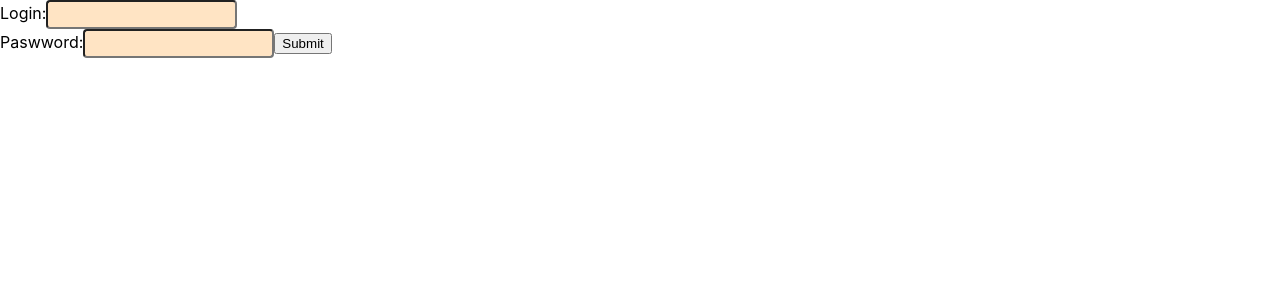
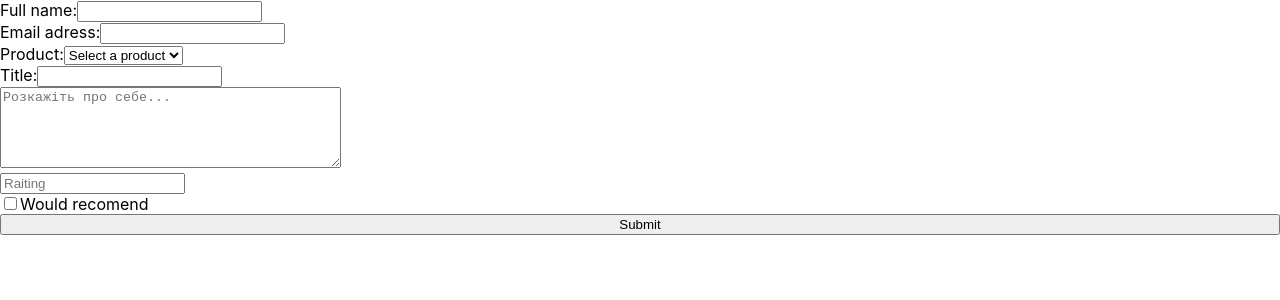
Before and after one commit to Evalac/homeWorkReact2ConatctBook, a React (Create React App) app: page / in a window 1280 px wide. Shown: the top 300 px of the page. Built offline with nearby package versions, Linux system fonts and the light colour scheme.

Commit message:
Form Ready

```diff
--- a/src/components/App.jsx
+++ b/src/components/App.jsx
@@ -1,6 +1,7 @@
 import { Component } from 'react';
 import { ContactValidation } from './ContactValidation/ContactValidation';
 import { Formika } from './ContactValidation/Formik/Formika';
+import { FormikNext } from './ContactValidation/FormikNext/FormixNext';
 
 import { nanoid } from 'nanoid';
 
@@ -18,7 +19,8 @@ class App extends Component {
   render() {
     return (
       <>
-        <Formika />
+        {/* <Formika /> */}
+        <FormikNext />
         {/* <ContactValidation /> */}
       </>
     );
--- /dev/null
+++ b/src/components/ContactValidation/FormikNext/FormikNext.module.css
@@ -0,0 +1,9 @@
+.form {
+  display: flex;
+  flex-direction: column;
+  justify-content: center;
+}
+
+.error {
+  color: red;
+}
--- /dev/null
+++ b/src/components/ContactValidation/FormikNext/FormixNext.jsx
@@ -0,0 +1,107 @@
+import { Component } from 'react';
+import { Formik, Form, Field, ErrorMessage } from 'formik';
+import { object, string, email, number, boolean } from 'yup';
+
+import css from './FormikNext.module.css';
+
+const userShema = object({
+  product: string().required('Please select a product'),
+  name: string().required(),
+  email: string().email().required(),
+  title: string().required(),
+  rewiev: string().required(),
+  raiting: number().required(),
+  wouldRecomend: boolean().default(false),
+});
+
+const initialValues = {
+  name: '',
+  email: '',
+  title: '',
+  rewiev: '',
+  raiting: '',
+  date: new Date(),
+  wouldRecomend: false,
+  product: '',
+  date: new Date(),
+};
+
+const products = ['Sweater', 'Keyboard', 'Sofa', 'Mouse'];
+
+class FormikNext extends Component {
+  handleSubmit = (values, actions) => {
+    console.log(actions);
+    console.log(values);
+    actions.resetForm();
+  };
+
+  render() {
+    return (
+      <Formik
+        initialValues={initialValues}
+        validationSchema={userShema}
+        onSubmit={this.handleSubmit}
+      >
+        <Form autoComplete="off" className={css.form}>
+          <label htmlFor="name">
+            Full name:
+            <Field type="text" name="name" />
+            <ErrorMessage name="name" component="div" className={css.error} />
+          </label>
+          <label htmlFor="email">
+            Email adress:
+            <Field type="email" name="email" />
+            <ErrorMessage name="email" component="div" className={css.error} />
+          </label>
+          <label htmlFor="product">
+            Product:
+            <Field name="product" as="select">
+              <option value="">Select a product</option>
+              {products.map((product, idx) => (
+                <option value={product} key={idx}>
+                  {product}
+                </option>
+              ))}
+            </Field>
+            <ErrorMessage
+              name="product"
+              component="div"
+              className={css.error}
+            />
+          </label>
+          <label htmlFor="title">
+            Title:
+            <Field type="text" name="title" />
+            <ErrorMessage name="title" component="div" className={css.error} />
+          </label>
+          <label htmlFor="rewiev">
+            <Field
+              id="about"
+              as="textarea"
+              name="rewiev"
+              rows="5"
+              cols="40"
+              placeholder="Розкажіть про себе..."
+            />
+            <ErrorMessage name="rewiev" component="div" className={css.error} />
+          </label>
+          <label htmlFor="raiting">
+            <Field type="number" name="raiting" placeholder="Raiting" />
+            <ErrorMessage
+              name="raiting"
+              component="div"
+              className={css.error}
+            />
+          </label>
+          <label htmlFor="wouldRecomend">
+            <Field type="checkbox" name="wouldRecomend" />
+            Would recomend
+          </label>
+          <button type="submit">Submit</button>
+        </Form>
+      </Formik>
+    );
+  }
+}
+
+export { FormikNext };
```
